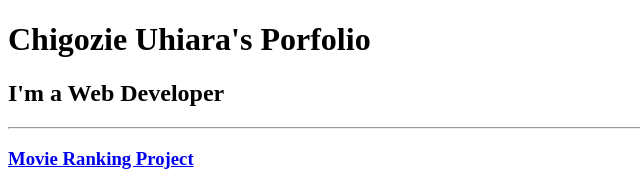
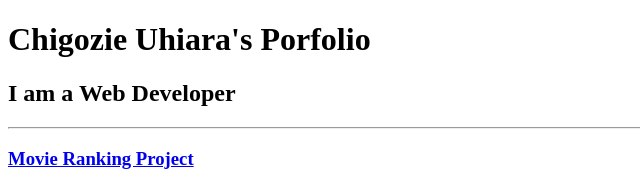
Before and after one commit to chigozyie/html-portfolio, a plain HTML site: page index.html in a window 1280 px wide. Shown: the top 185 px of the page, 0-640 px from the left. Drawn offline with Linux system fonts and the light colour scheme.

Commit message:
Update index.html

```diff
--- a/index.html
+++ b/index.html
@@ -23,7 +23,7 @@ https://developer.mozilla.org/en-US/docs/Web/HTML/Element/img#attr-height -->
 </head>
 <body>
     <h1>Chigozie Uhiara's Porfolio</h1>
-    <h2>I'm a Web Developer</h2>
+    <h2>I am a Web Developer</h2>
     <hr />
     <h3><a href="public/Movie-Ranking-Project.html" >Movie Ranking Project</a></h3>
     <img src="assets/images/Movie-Ranking-Project.png" width="400"  alt="movie ranking project image" />
```
